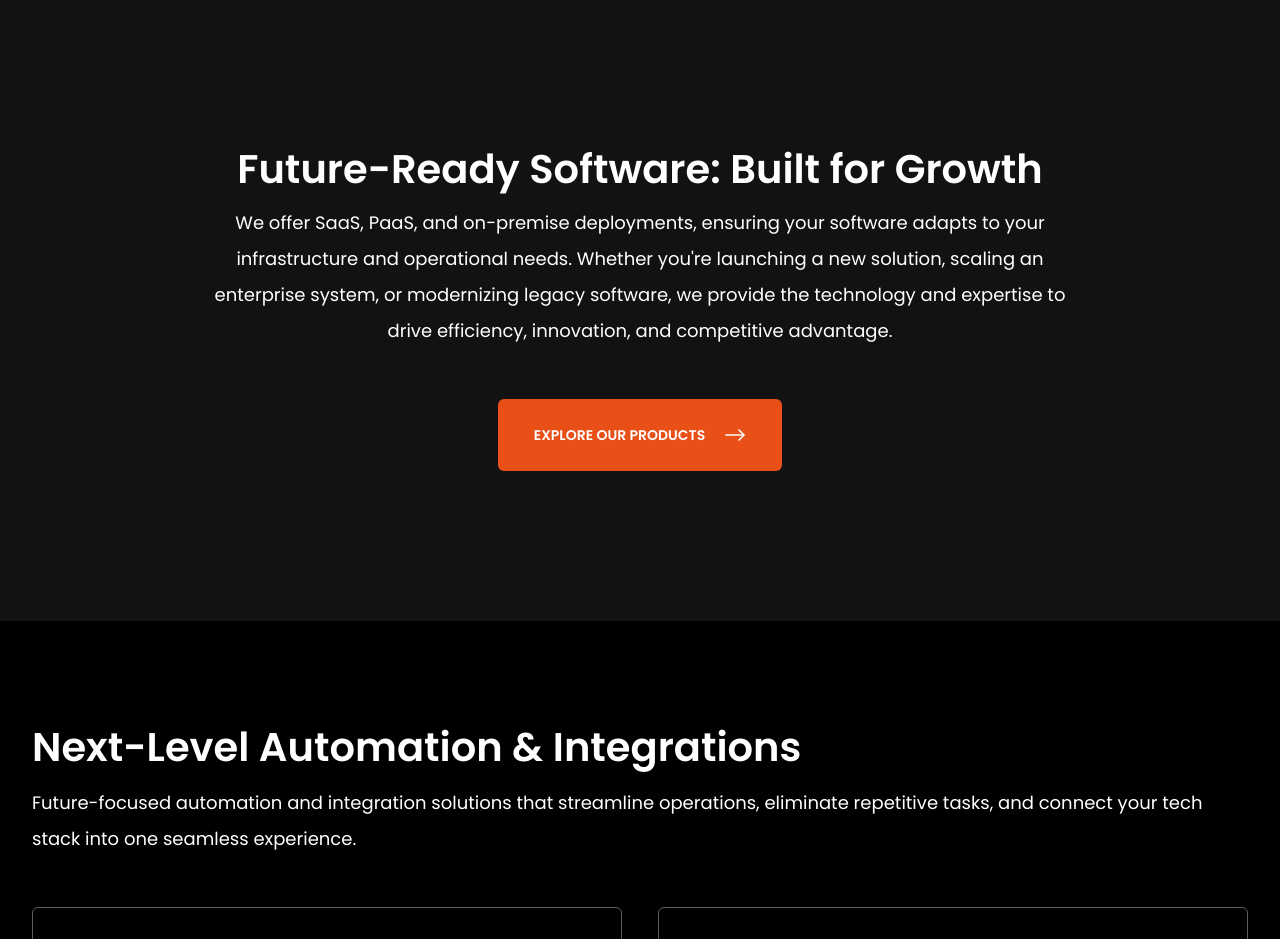
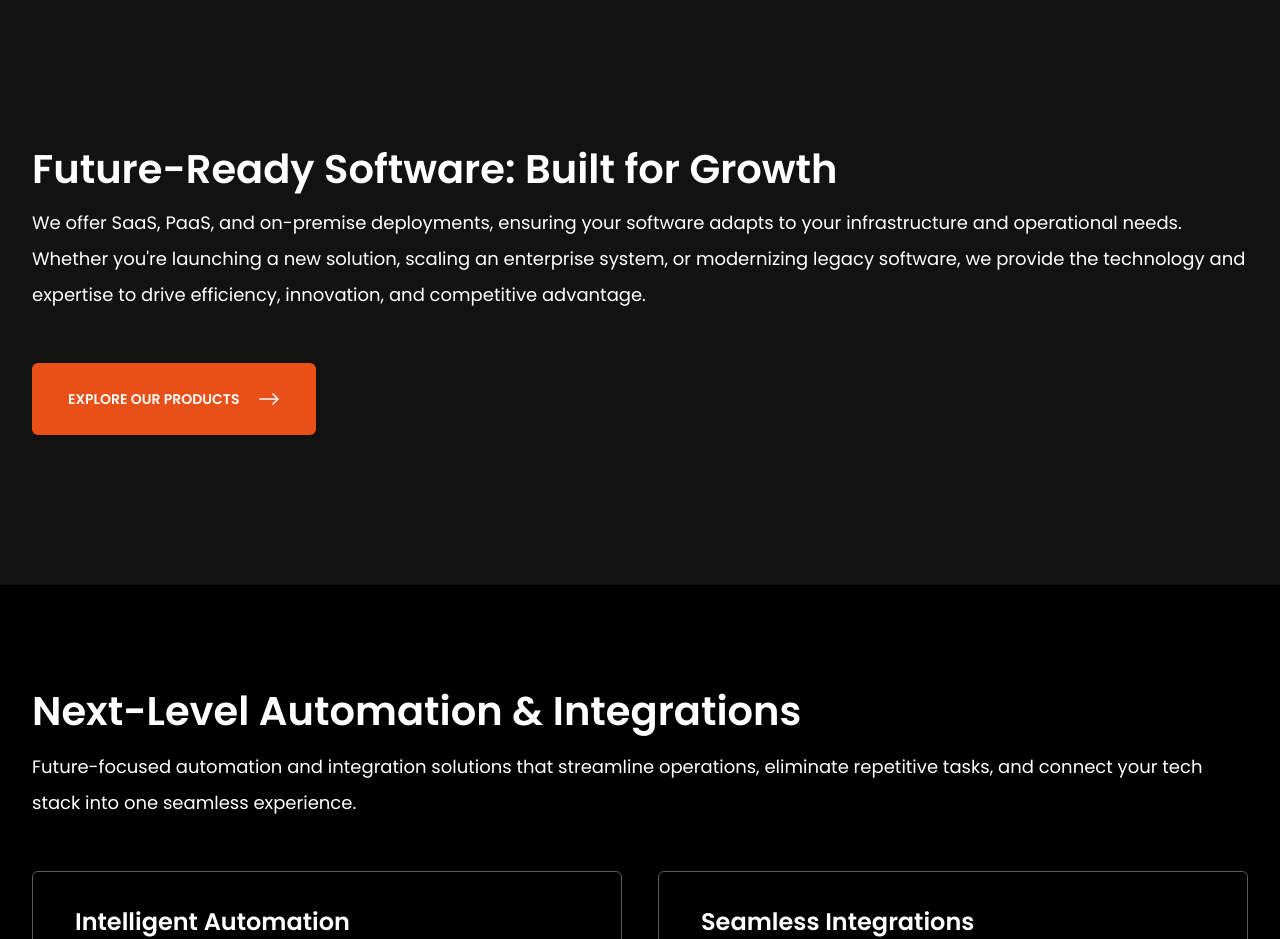
Before and after one commit to boris-tetheree/tetheree-version-2, a Next.js app: page / in a window 1280 px wide. Shown: the part 3060-3999 px from the top of the page. Built offline with nearby package versions, Linux system fonts and the light colour scheme.

Commit message:
Update index.jsx

```diff
--- a/components/Section/index.jsx
+++ b/components/Section/index.jsx
@@ -6,13 +6,32 @@ export const FeaturedProduct = ({ containerClassName, title, subTitle, btnClassN
 
     return (
         <section className={`${containerClassName} relative bg-[#121212] py-50 mt-50 mb-50`}>
-            <div className="container flex flex-col items-center lg:max-w-[1000px] mx-auto px-20 md:px-64">
-                <H2 className={'mb-6'}>{title}</H2>
-                {subTitle && <H6 className={'text-center mb-50'}>{subTitle}</H6>}
-                {btnTitle && <Button onClick={() => router.push('/products')} className={`${btnClassName} !bg-[#E95018] text-white !h-60 lg:!h-72 uppercase md:!text-2xs px-26 md:px-36`}>{btnTitle}</Button>}
-            </div>
-            {featuredBlur && <img className="w-fit absolute h-full left-0 top-0" src={featuredBlur} alt="" />}
-        </section>
+        <div className="container flex flex-col items-start  mx-auto ">
+            <H2 className="mb-6 text-left">{title}</H2>
+
+            {subTitle && (
+                <H6 className="text-left mb-50">{subTitle}</H6>
+            )}
+
+            {btnTitle && (
+                <Button
+                    onClick={() => router.push('/products')}
+                    className={`${btnClassName} !bg-[#E95018] text-white !h-60 lg:!h-72 uppercase md:!text-2xs px-26 md:px-36`}
+                >
+                    {btnTitle}
+                </Button>
+            )}
+        </div>
+
+        {featuredBlur && (
+            <img
+                className="w-fit absolute h-full left-0 top-0"
+                src={featuredBlur}
+                alt=""
+            />
+        )}
+    </section>
+
     )
 }
 
```
